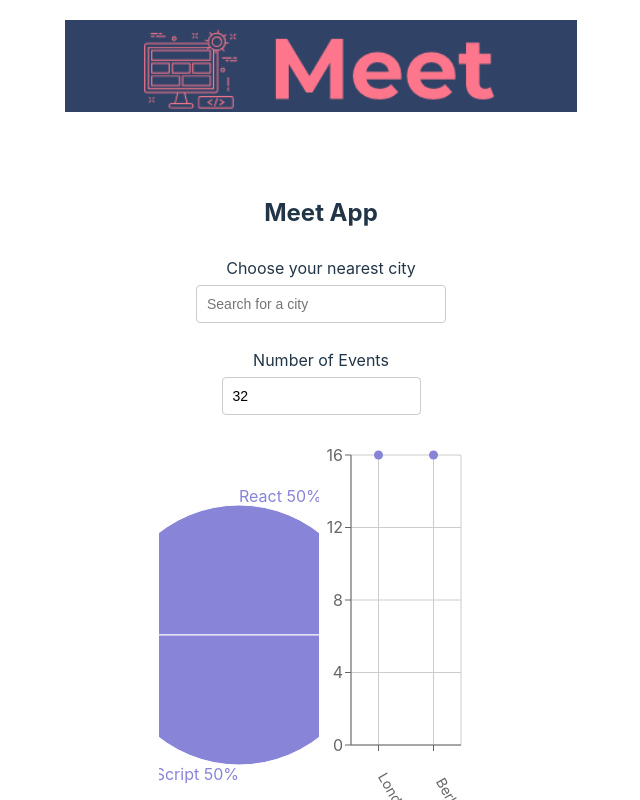
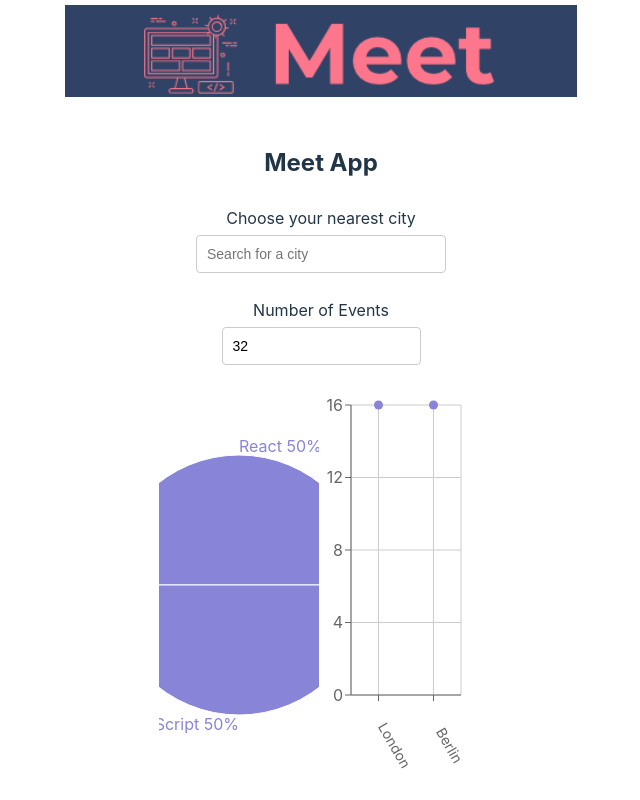
Before and after one commit to plumbz/meet, a React (Vite) app: page / in a window 1280 px wide. Shown: the top 800 px of the page, without its empty margins (319-959 px from the left). Built offline with nearby package versions, Linux system fonts and the light colour scheme; what atatus-spa would draw is missing.

Commit message:
adjusted padding

```diff
--- a/src/App.css
+++ b/src/App.css
@@ -2,9 +2,9 @@
 
 /* Logo */
 .logo-container {
-  padding: 20px;
+  padding: 5px;
   text-align: center;
-  margin-bottom: 30px;
+  margin-bottom: 10px;
 }
 
 .App {
```
